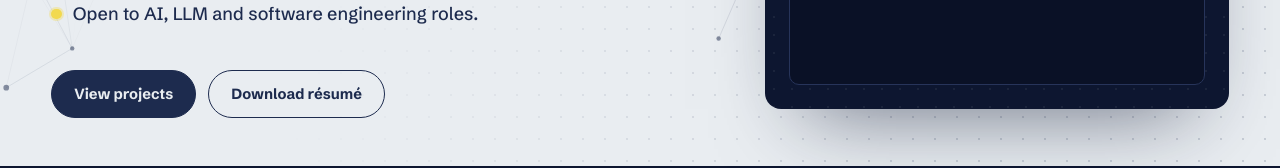
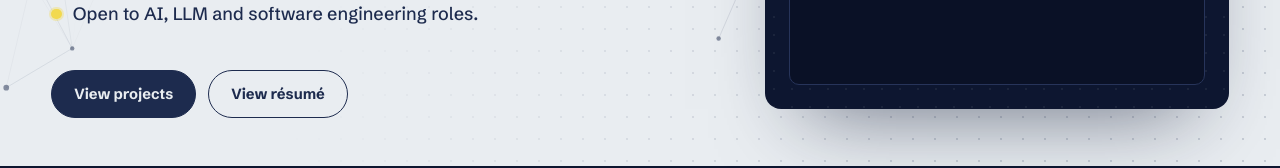
Before and after one commit to Nihar-Thampi/Nihar-Thampi.github.io, a plain HTML site: page index.html in a window 1280 px wide. Shown: the part 708-876 px from the top of the page. Drawn offline with Linux system fonts and the light colour scheme.

Commit message:
Rename Download résumé button to View résumé

```diff
--- a/index.html
+++ b/index.html
@@ -45,7 +45,7 @@ try{if(!matchMedia('(prefers-reduced-motion: reduce)').matches&&!sessionStorage.
         <p class="avail">Open to AI, LLM and software engineering roles.</p>
         <div class="actions">
           <a class="btn" href="#work">View projects</a>
-          <a class="btn btn-ghost" href="Nihar_Thampi_resume.pdf">Download résumé</a>
+          <a class="btn btn-ghost" href="Nihar_Thampi_resume.pdf">View résumé</a>
         </div>
       </div>
     </div>
```
